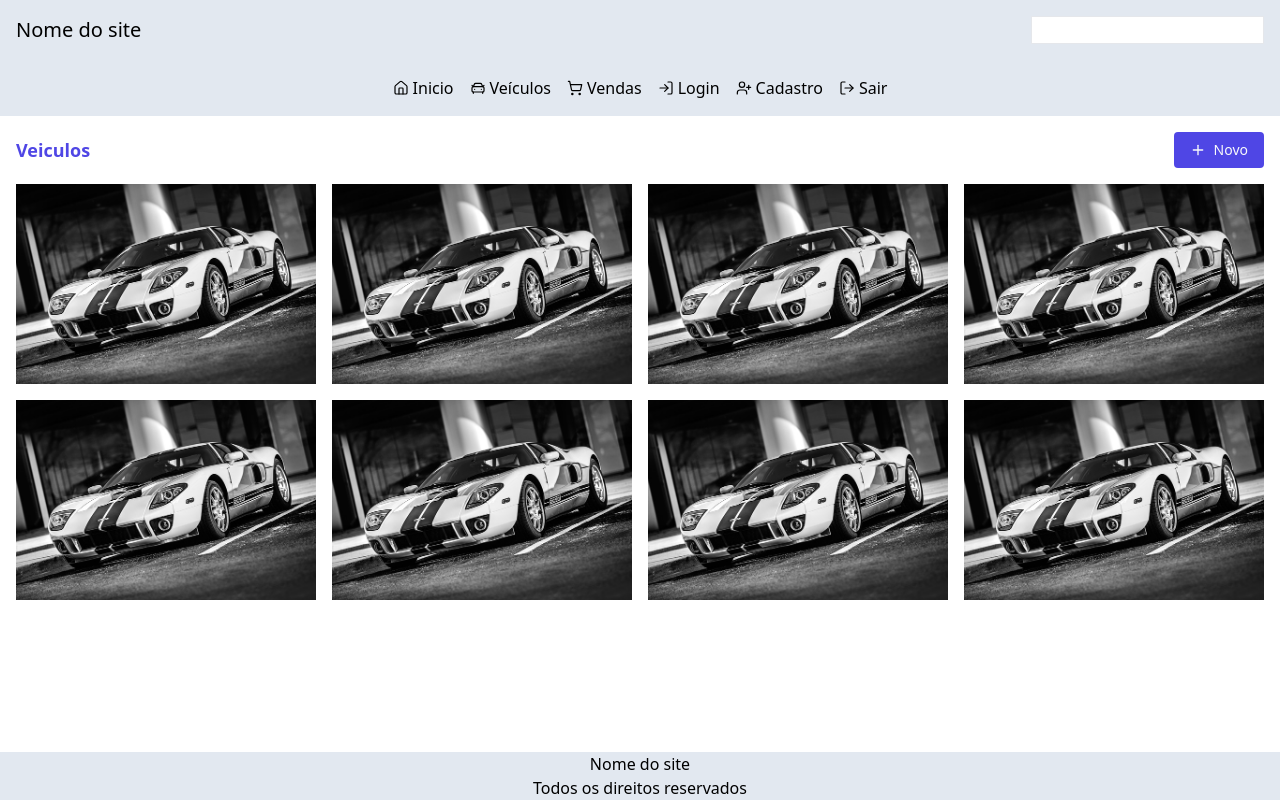
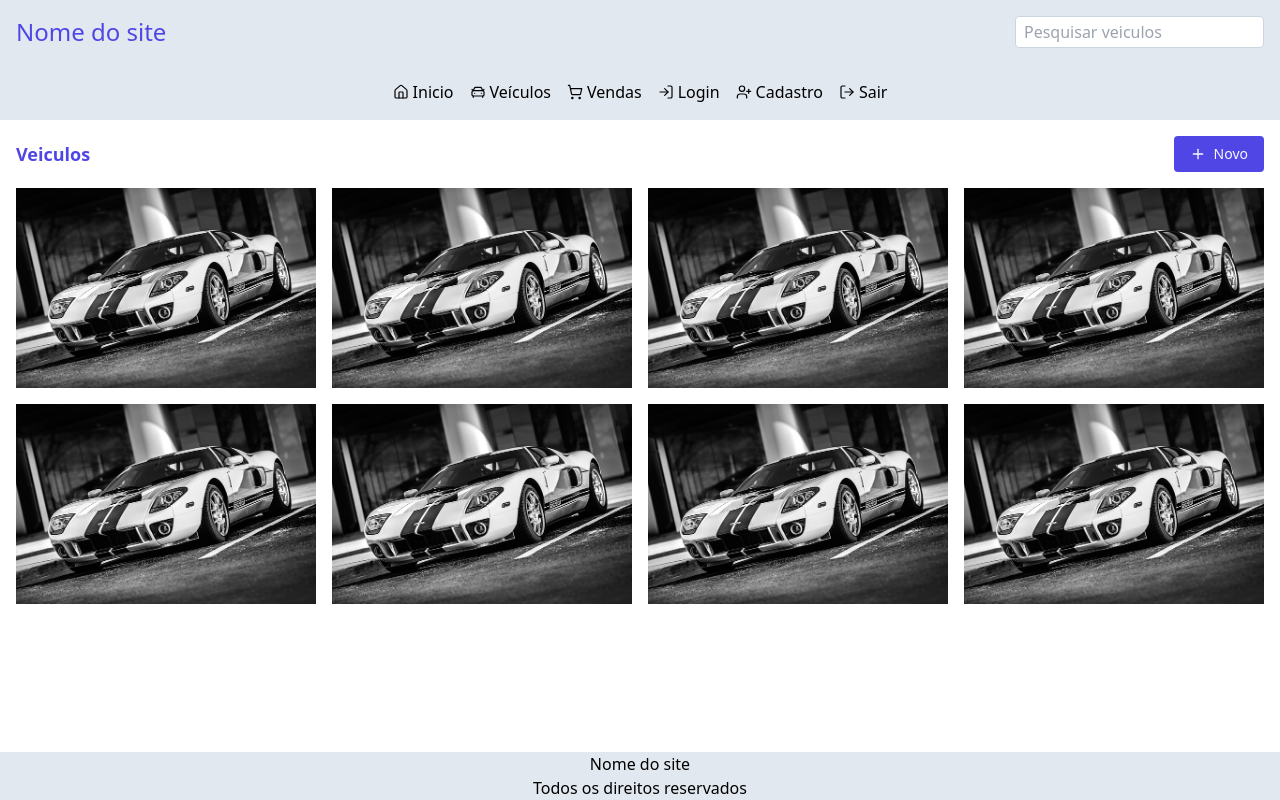
Before and after one commit to POO-ADS-IFPB-CZ/projeto-final-revachol, a React (Vite) app in the folder frontend_consorcio_automovel/: page /veiculos in a window 1280 px wide. Built offline with nearby package versions, Linux system fonts and the light colour scheme.

Commit message:
view: apply new style on header

```diff
--- a/frontend_consorcio_automovel/src/components/anchor.jsx
+++ b/frontend_consorcio_automovel/src/components/anchor.jsx
@@ -3,7 +3,7 @@ import { Link } from "react-router-dom";
 export function Anchor({link, icon, children}) {
   return (
     <Link
-    className="flex gap-1 items-center"
+    className="flex gap-1 items-center hover:text-primary"
     to={link}>
       {icon}
       {children}
--- a/frontend_consorcio_automovel/src/components/header.jsx
+++ b/frontend_consorcio_automovel/src/components/header.jsx
@@ -13,10 +13,10 @@ export function Header() {
       <header className="bg-slate-200">
         <div className="flex flex-col p-4 gap-4 sm:flex-row sm:justify-between">
           <div className="flex justify-between items-center">
-            <h1 className="text-xl">Nome do site</h1>
+            <h1 className="text-2xl text-primary font-medium">Nome do site</h1>
             <Toggle />
           </div>
-          {inputIsVisible && <InputHeader />}
+          {inputIsVisible && <InputHeader placeholder={location.pathname}/>}
         </div>
         <Navbar />
       </header>
--- a/frontend_consorcio_automovel/src/components/input-header.jsx
+++ b/frontend_consorcio_automovel/src/components/input-header.jsx
@@ -1,7 +1,9 @@
-export function InputHeader() {
+export function InputHeader({ placeholder }) {
+  const placeHolderCustom ="Pesquisar "+ placeholder.substring(1)
   return (
     <input
+      placeholder={placeHolderCustom}
       type="text"
-      className="border" />
+      className="border border-slate-300 rounded px-2 focus:outline-none hover:border-slate-400 focus:border-indigo-500" />
   );
 }
--- a/frontend_consorcio_automovel/src/components/toggle.jsx
+++ b/frontend_consorcio_automovel/src/components/toggle.jsx
@@ -8,8 +8,8 @@ import { twMerge } from "tailwind-merge";
 export function Toggle() {
   const { handleToggleNavbar, isVisible } = useContext(ToggleContext);
 
-  const backgroundColor = isVisible? "bg-red-400": "bg-primary"
-  const className = twMerge("block rounded-sm p-1 sm:hidden", backgroundColor )
+  const backgroundColor = isVisible? "bg-slate-300": ""
+  const className = twMerge("block rounded-sm p-1 sm:hidden text-primary", backgroundColor )
   return (
     <button
     className={className}
```
